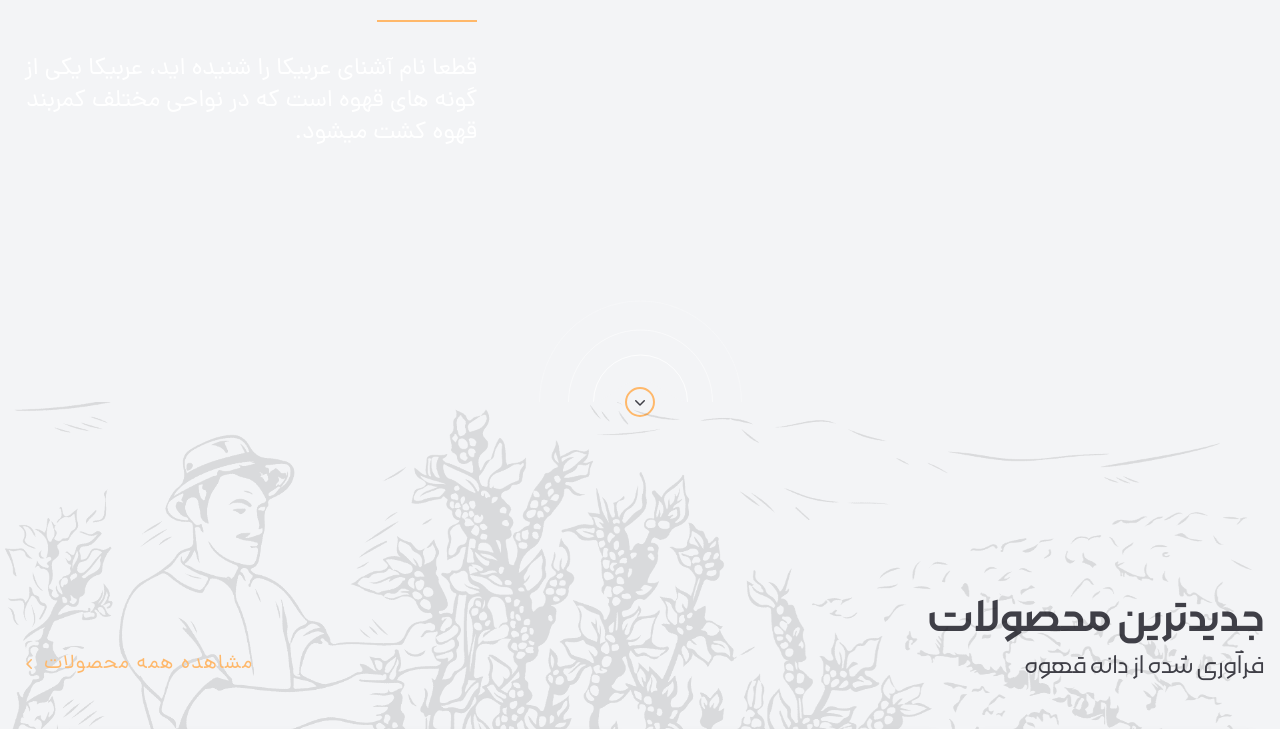
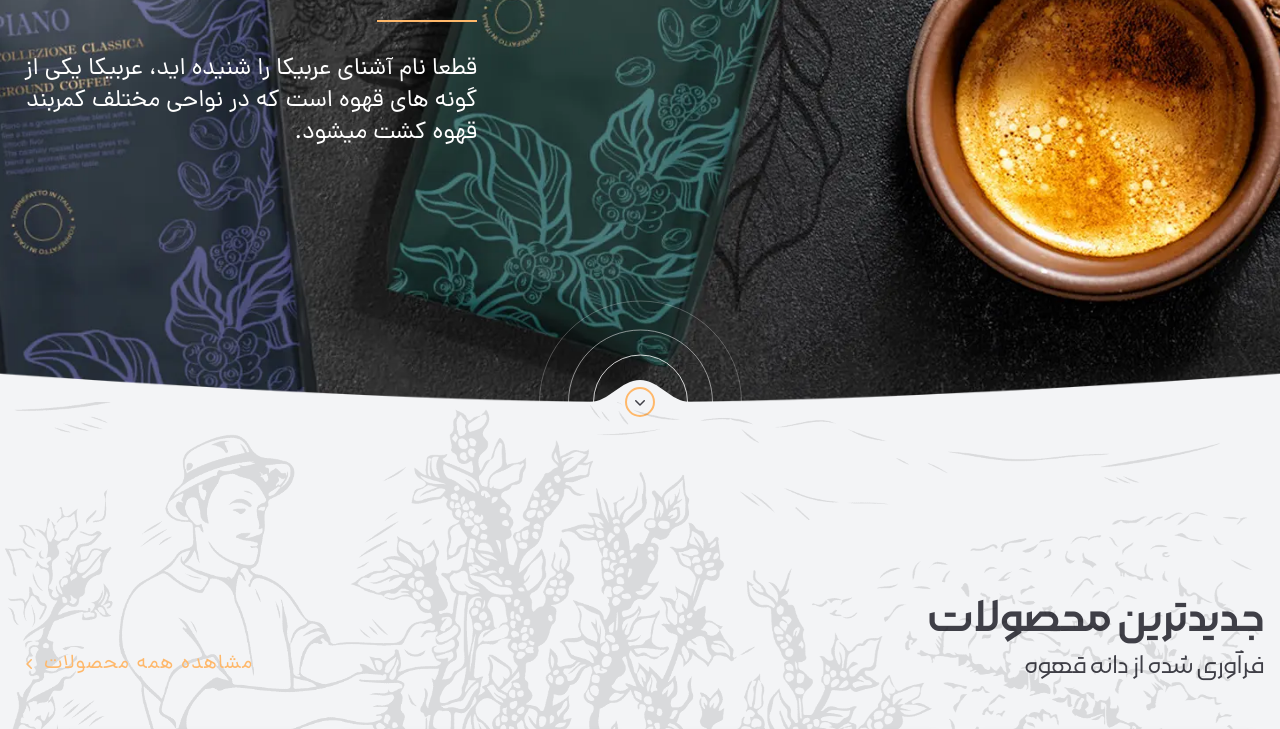
Before and after one commit to Amir-h-ab/CoffeShope, a plain HTML site: page index.html in a window 1280 px wide. Shown: the part 398-1127 px from the top of the page. Drawn offline with Linux system fonts and the light colour scheme; files whose address does not match are found by name.

Commit message:
Add files via upload

```diff
--- a/FontCss/Fonts.css
+++ b/FontCss/Fonts.css
@@ -49,12 +49,11 @@
     font-family: 'Morabba-Bold';
 }
 .background{
-    background: url("./public/img/headerBgDesktop.webp");
+    background: url("./headerBgDesktop.webp");
     width: 100%;
     height: 100%;
     background-size: initial;
     background-repeat: no-repeat;
     background-position: center;
     background-size: cover;
-
 }
```
